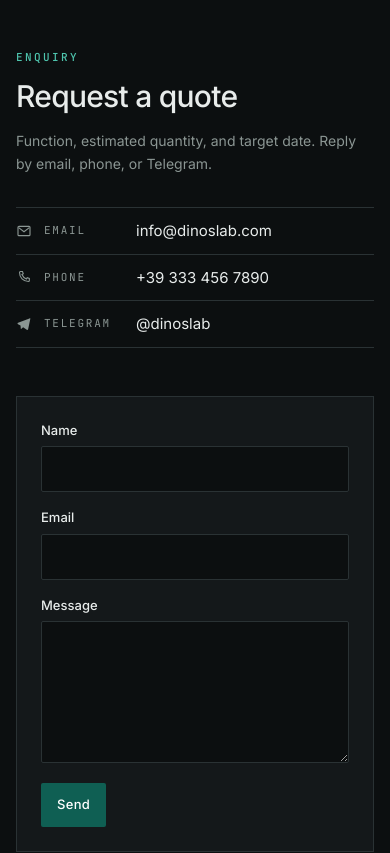
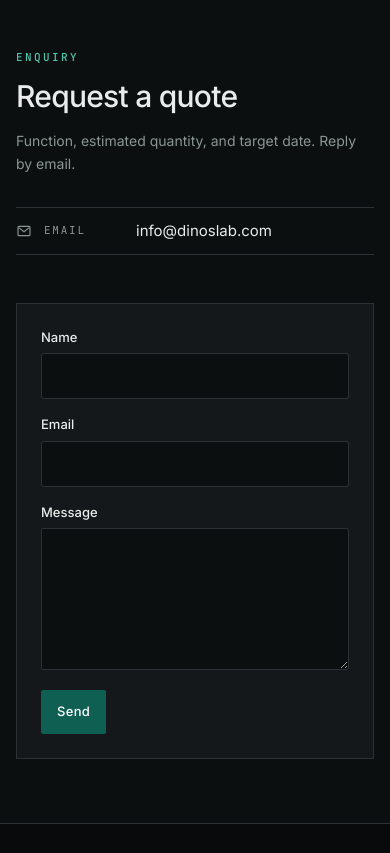
Before and after one commit to dinoslabtech/dinoslab.com, an Astro site: page /consulting in a window 390 px wide. Shown: the part 1780-2633 px from the top of the page. Built offline with nearby package versions, Linux system fonts and the light colour scheme; Astro itself is replaced by a stand-in of ours.

Commit message:
v0.2.7 Contact is email only
Remove phone and Telegram from the site. Keep info@dinoslab.com.

```diff
--- a/package.json
+++ b/package.json
@@ -1,6 +1,6 @@
 {
   "name": "dinoslab.com",
-  "version": "0.2.6",
+  "version": "0.2.7",
   "private": true,
   "type": "module",
   "description": "Dino's Lab — boards, modules, and custom PCB work.",
--- a/src/components/ContactLinks.astro
+++ b/src/components/ContactLinks.astro
@@ -11,7 +11,7 @@ interface Props {
 const { github = false, location = false, compact = false } = Astro.props;
 
 type Item = {
-  icon: "mail" | "phone" | "telegram" | "github";
+  icon: "mail" | "github";
   href: string;
   label: string;
   text: string;
@@ -23,18 +23,6 @@ const items: Item[] = [
     href: `mailto:${site.email}`,
     label: "Email",
     text: site.email,
-  },
-  {
-    icon: "phone",
-    href: `tel:${site.phone.replace(/\s/g, "")}`,
-    label: "Phone",
-    text: site.phone,
-  },
-  {
-    icon: "telegram",
-    href: site.telegram,
-    label: "Telegram",
-    text: site.telegramHandle,
   },
 ];
 
--- a/src/components/Icon.astro
+++ b/src/components/Icon.astro
@@ -1,6 +1,6 @@
 ---
 interface Props {
-  name: "mail" | "phone" | "telegram" | "github" | "pin";
+  name: "mail" | "github" | "pin";
   class?: string;
 }
 
@@ -12,20 +12,6 @@ const { name, class: className = "h-4 w-4" } = Astro.props;
     <svg class={className} viewBox="0 0 24 24" fill="none" stroke="currentColor" stroke-width="1.7" aria-hidden="true">
       <rect x="3" y="5" width="18" height="14" rx="1.5" />
       <path d="M4 7l8 6 8-6" />
-    </svg>
-  )
-}
-{
-  name === "phone" && (
-    <svg class={className} viewBox="0 0 24 24" fill="none" stroke="currentColor" stroke-width="1.7" aria-hidden="true">
-      <path d="M6.5 3.8h3.2l1.2 3.2-2 1.2a12 12 0 0 0 6.7 6.7l1.2-2 3.2 1.2v3.2c0 .7-.6 1.4-1.4 1.4C10.8 18.7 5.3 13.2 5.3 5.2c0-.8.6-1.4 1.2-1.4Z" />
-    </svg>
-  )
-}
-{
-  name === "telegram" && (
-    <svg class={className} viewBox="0 0 24 24" fill="currentColor" aria-hidden="true">
-      <path d="M21.5 4.3 18.2 20c-.2 1-1.3 1.3-2.1.8l-5.4-4-2.6 2.5c-.3.3-.8.1-.9-.3l-.4-4.8L3 12.3c-1-.3-1-1.7.1-2L20.2 3.6c.9-.4 1.8.4 1.3 1.7Z" />
     </svg>
   )
 }
--- a/src/data/site.ts
+++ b/src/data/site.ts
@@ -6,9 +6,6 @@ export const site = {
     "Electronic design studio in Ladispoli (Rome), Italy. PCB layout, firmware, and board assembly from prototype to series production.",
   tagline: "PCB design, firmware, and assembly.",
   email: "info@dinoslab.com",
-  phone: "+39 333 456 7890",
-  telegram: "https://t.me/dinoslab",
-  telegramHandle: "@dinoslab",
   github: "https://github.com/dinoslabtech",
   githubHandle: "dinoslabtech",
   location: "Ladispoli (Rome), Italy",
--- a/src/pages/consulting.astro
+++ b/src/pages/consulting.astro
@@ -83,8 +83,7 @@ const steps = [
         <p class="eyebrow">Enquiry</p>
         <h2 class="mt-3 text-3xl font-medium tracking-tight">Request a quote</h2>
         <p class="mt-4 text-sm leading-relaxed text-muted">
-          Function, estimated quantity, and target date. Reply by email, phone,
-          or Telegram.
+          Function, estimated quantity, and target date. Reply by email.
         </p>
         <div class="mt-8">
           <ContactLinks />
--- a/src/pages/contact.astro
+++ b/src/pages/contact.astro
@@ -7,12 +7,12 @@ import ContactLinks from "@/components/ContactLinks.astro";
 
 <Layout
   title="Contact"
-  description="Email, phone, or Telegram. Dino’s Lab, Ladispoli (Rome), Italy."
+  description="Email Dino’s Lab. Ladispoli (Rome), Italy."
 >
   <div class="shell grid gap-12 py-16 lg:grid-cols-12 lg:py-20">
     <div class="lg:col-span-5">
       <PageIntro kicker="Contact" title="Contact">
-        Email, phone, or Telegram.
+        Email.
       </PageIntro>
       <div class="mt-10">
         <ContactLinks github location />
--- a/src/pages/thank-you.astro
+++ b/src/pages/thank-you.astro
@@ -8,7 +8,7 @@ import { site } from "@/data/site";
     <p class="eyebrow">Sent</p>
     <h1 class="display mt-3">Received.</h1>
     <p class="lead mt-5">
-      Reply will come from {site.email} or Telegram.
+      Reply will come from {site.email}.
     </p>
     <a href="/" class="btn-secondary mt-10">Home</a>
   </div>
```
